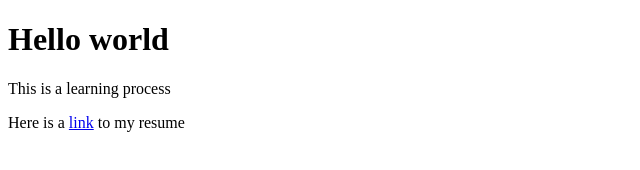
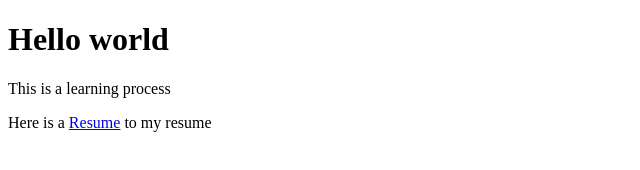
Before and after one commit to gstempel/gstempel.github.io, a plain HTML site: page index.html in a window 1280 px wide. Shown: the full height of the page, 0-640 px from the left. Drawn offline with Linux system fonts and the light colour scheme.

Commit message:
Added link to Resume

```diff
--- a/index.html
+++ b/index.html
@@ -4,7 +4,7 @@
 
 <h1>Hello world</h1>
 <p>This is a learning process</p>
-<p>Here is a <a href=Resume>link</a> to my resume</p>
+<p>Here is a <a href="./Resume.pdf">Resume</a> to my resume</p>
 
 </body>
 </html>
```
